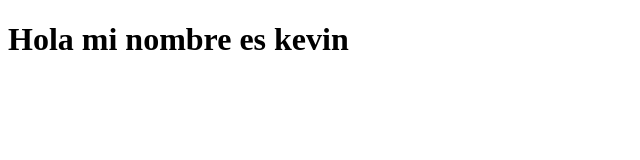
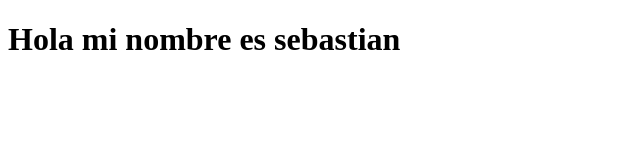
Before and after one commit to kevinyule/Prueba, a plain HTML site: page index.html in a window 1280 px wide. Shown: the whole page, without its empty margins (0-640 px from the left). Drawn offline with Linux system fonts and the light colour scheme.

Commit message:
CAMBIO EL NOMBRE DE KEVIN A SEBASTIAN

```diff
--- a/index.html
+++ b/index.html
@@ -7,7 +7,7 @@
 </head>
 <body>
 
-    <h1>Hola mi nombre es kevin </h1>
+    <h1>Hola mi nombre es sebastian </h1>
 
 </body>
 </html>
```
